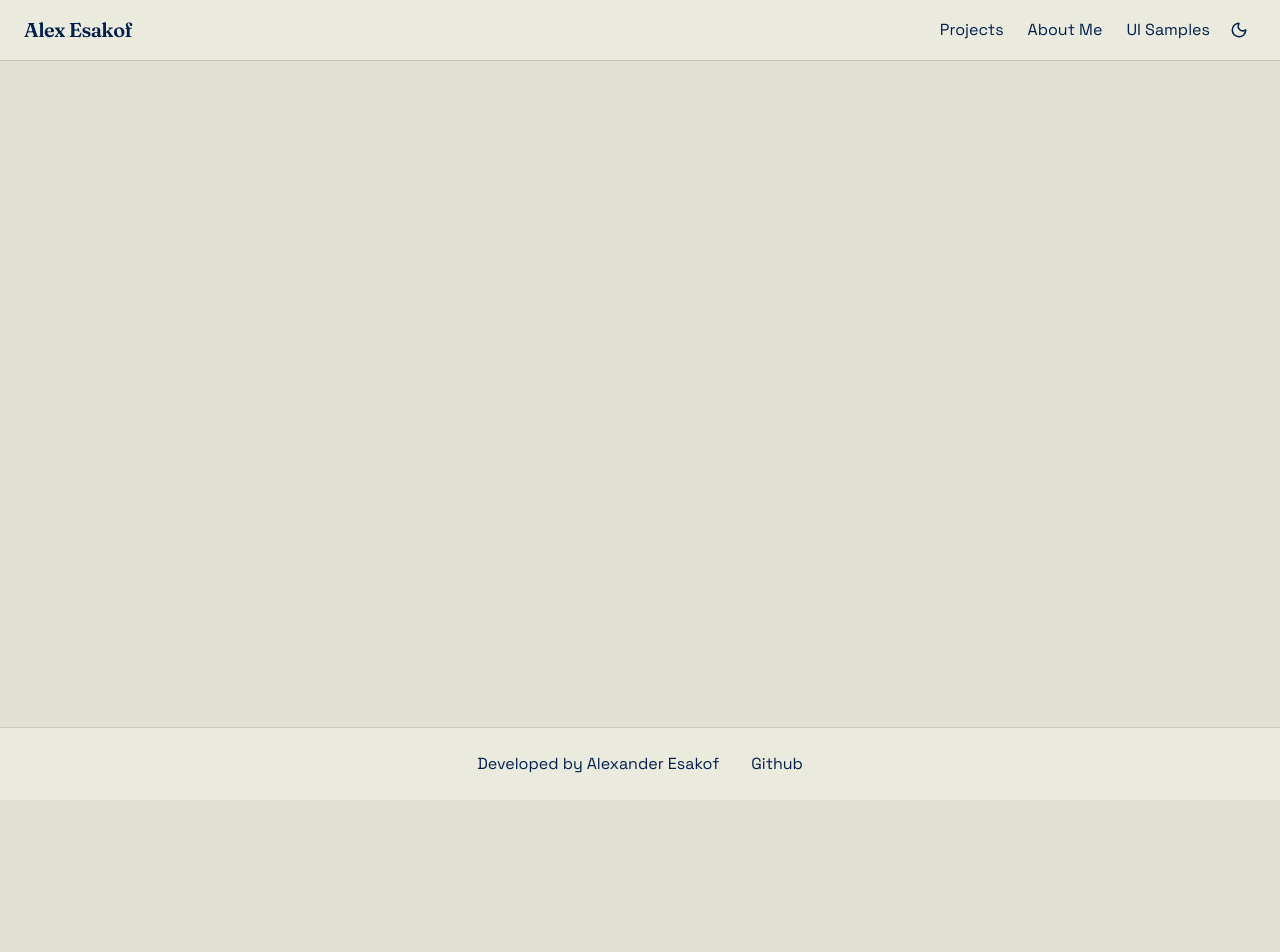
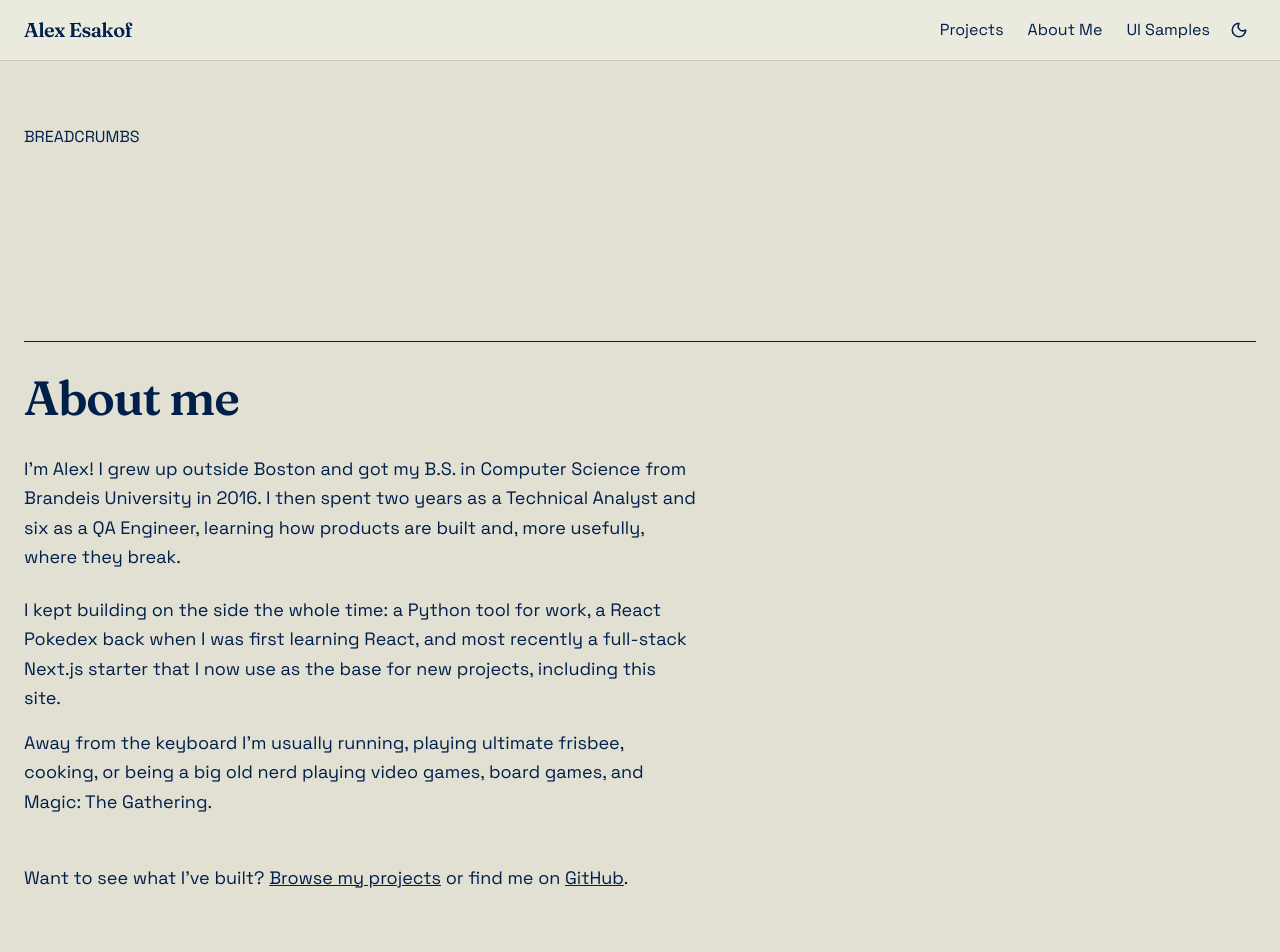
Before and after one commit to aesakof/aesakof.github.io, a Next.js app: page /about-me in a window 1280 px wide. Shown: the top 952 px of the page. Before the commit the page ends 800 px from the top, so only its background shows below. Built offline with nearby package versions, Linux system fonts and the light colour scheme.

Commit message:
About Me start

```diff
--- a/app/about-me/page.tsx
+++ b/app/about-me/page.tsx
@@ -1,9 +1,49 @@
-"use client"
+import type { Metadata } from "next";
+import Link from "next/link";
+
+export const metadata: Metadata = {
+    title: "About Me",
+    description:
+        "Software developer with a background in QA, building full-stack web apps.",
+};
 
 export default function AboutMe() {
     return (
-        <>
+        <div className="mx-auto w-full max-w-7xl flex-1 px-6 py-16 lg:py-24">
+            <hr className="h-px my-8 bg-foreground border-0"></hr>
+            <div className="max-w-2xl">
+                <h1 className="font-heading text-5xl font-semibold tracking-tight">
+                    About me
+                </h1>
 
-        </>
-    )
+                <div className="mt-8 space-y-6 text-lg leading-relaxed">
+                    <p>
+                        I&apos;m Alex! I grew up outside Boston and got my B.S. in Computer Science from Brandeis University in 2016. I then spent two years as a Technical Analyst and six as a QA Engineer, learning how products are built and, more usefully, where they break.
+                    </p>
+                    <p>
+                        I kept building on the side the whole time: a Python tool for work, a React Pokedex back when I was first learning React, and most recently a full-stack Next.js starter that I now use as the base for new projects, including this site.
+                    </p>
+                </div>
+                <p className="mt-4 text-lg leading-relaxed">
+                    Away from the keyboard I&apos;m usually running, playing ultimate frisbee, cooking, or being a big old nerd playing video games, board games, and Magic: The Gathering.
+                </p>
+
+                <p className="mt-12 text-lg">
+                    Want to see what I&apos;ve built?{" "}
+                    <Link href="/projects" className="underline hover:no-underline">
+                        Browse my projects
+                    </Link>{" "}
+                    or find me on{" "}
+                    <Link
+                        href="https://github.com/aesakof"
+                        className="underline hover:no-underline"
+                        target="_blank"
+                    >
+                        GitHub
+                    </Link>
+                    .
+                </p>
+            </div>
+        </div>
+    );
 }
--- a/app/layout.tsx
+++ b/app/layout.tsx
@@ -5,6 +5,7 @@ import "./globals.css";
 
 import NavBar from "@/components/ui/NavBar";
 import Footer from "@/components/ui/Footer";
+import Breadcrumbs from "@/components/ui/Breadcrumbs";
 
 const spaceGrotesk = Space_Grotesk({
     variable: "--font-space-grotesk",
@@ -65,6 +66,7 @@ export default function RootLayout({
                     disableTransitionOnChange
                 >
                     <NavBar />
+                    <Breadcrumbs />
                     <main className="flex flex-col flex-1">{children}</main>
                     <Footer />
                 </ThemeProvider>
--- a/app/page.tsx
+++ b/app/page.tsx
@@ -14,11 +14,17 @@ export default function Home() {
         <div className="mx-auto flex w-full max-w-7xl flex-1 items-center px-6 py-16 lg:py-24">
             <div className="grid w-full grid-cols-1 items-center gap-12 lg:grid-cols-2 lg:gap-16">
                 <div>
+                    <p className="mb-2 max-w-xl text-md text-text-secondary">
+                        Software Developer
+                    </p>
                     <h1 className="font-heading text-5xl font-semibold tracking-tight sm:text-6xl">
                         Alex Esakof
                     </h1>
-                    <p className="mt-6 max-w-xl text-xl text-text-secondary">
-                        Software and QA engineer building full stack web applications.
+                    <p className="mt-6 max-w-xl text-xl">
+                        This is where I make things on the internet.
+                    </p>
+                    <p className="mt-2 max-w-xl text-md text-text-secondary">
+                        Full-stack web apps, side projects, and whatever else I&apos;m building.
                     </p>
                     <div className="mt-6 flex flex-wrap gap-2">
                         {stack.map((tech) => (
--- /dev/null
+++ b/components/ui/Breadcrumbs.tsx
@@ -0,0 +1,9 @@
+"use client"
+
+export default function Breadcrumbs() {
+    return (
+        <div className="mx-auto w-full max-w-7xl items-center px-6 py-16">
+            BREADCRUMBS
+        </div>
+    )
+}
```
